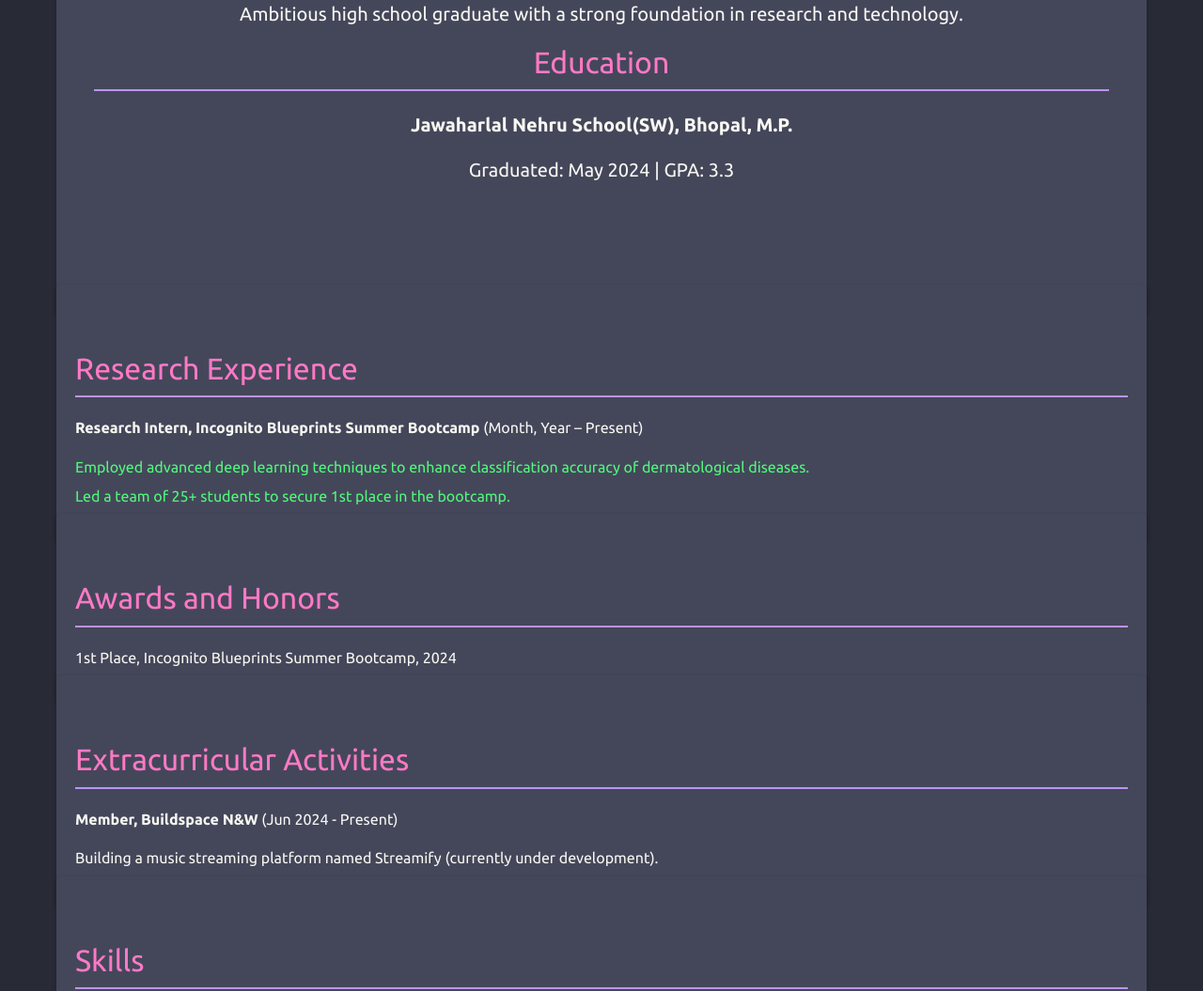
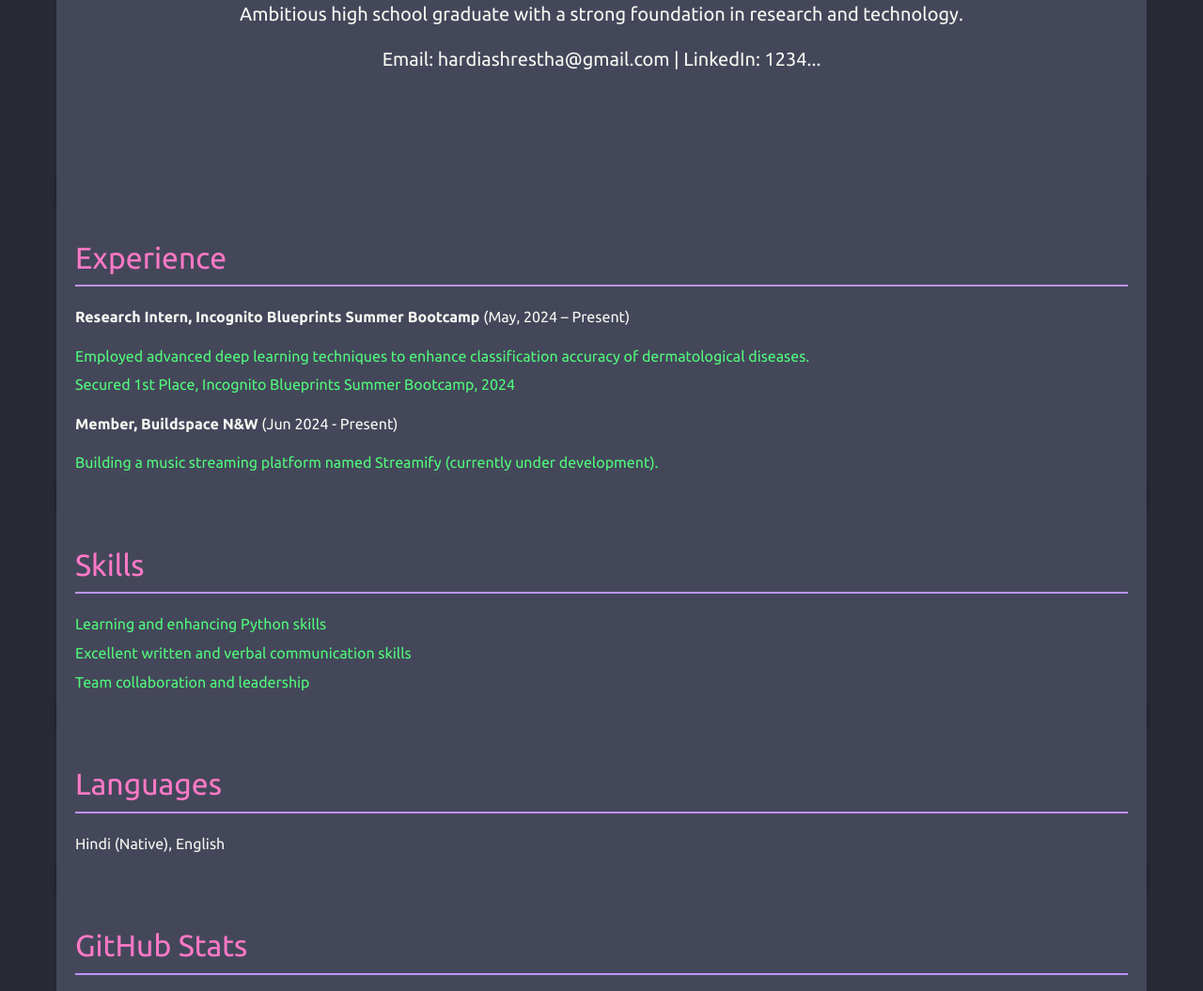
Before and after one commit to hardiashrestha/Portfolio, a Flask app: page / in a window 1280 px wide. Shown: the part 617-1672 px from the top of the page at 94% size. Run offline with Flask 3, Linux system fonts and the light colour scheme; some libraries are stand-ins or nearby versions.

Commit message:
2nd commit

```diff
--- a/templates/index.html
+++ b/templates/index.html
@@ -22,10 +22,7 @@
                     <a class="nav-link" href="#about">About Me</a>
                 </li>
                 <li class="nav-item">
-                    <a class="nav-link" href="#research">Research Experience</a>
-                </li>
-                <li class="nav-item">
-                    <a class="nav-link" href="#awards">Awards</a>
+                    <a class="nav-link" href="#research">Experience</a>
                 </li>
                 <li class="nav-item">
                     <a class="nav-link" href="#activities">Activities</a>
@@ -46,31 +43,22 @@
                 <p>Email: hardiashrestha@gmail.com | LinkedIn: 1234...</p>
                 <img align="center" alt="Coding" width="400" src="https://cdn.dribbble.com/users/1162077/screenshots/3848914/programmer.gif">
                 <p>Ambitious high school graduate with a strong foundation in research and technology.</p>
-                <h2>Education</h2>
-                <p><strong>Jawaharlal Nehru School(SW), Bhopal, M.P.</strong></p>
-                <p>Graduated: May 2024 | GPA: 3.3</p>
+                <p>Email: hardiashrestha@gmail.com | LinkedIn: 1234...</p>
             </div>
         </header>
     </section>
 
     <section id="research" class="section">
-        <h2>Research Experience</h2>
-        <p><strong>Research Intern, Incognito Blueprints Summer Bootcamp</strong> (Month, Year – Present)</p>
+        <h2>Experience</h2>
+        <p><strong>Research Intern, Incognito Blueprints Summer Bootcamp</strong> (May, 2024 – Present)</p>
         <ul>
             <li>Employed advanced deep learning techniques to enhance classification accuracy of dermatological diseases.</li>
-            <li>Led a team of 25+ students to secure 1st place in the bootcamp.</li>
+            <li>Secured 1st Place, Incognito Blueprints Summer Bootcamp, 2024</li>
         </ul>
-    </section>
-
-    <section id="awards" class="section">
-        <h2>Awards and Honors</h2>
-        <p>1st Place, Incognito Blueprints Summer Bootcamp, 2024</p>
-    </section>
-
-    <section id="activities" class="section">
-        <h2>Extracurricular Activities</h2>
         <p><strong>Member, Buildspace N&W</strong> (Jun 2024 - Present)</p>
-        <p>Building a music streaming platform named Streamify (currently under development).</p>
+        <ul>
+            <li>Building a music streaming platform named Streamify (currently under development).</li>
+        </ul>
     </section>
 
     <section id="skills" class="section">
```
